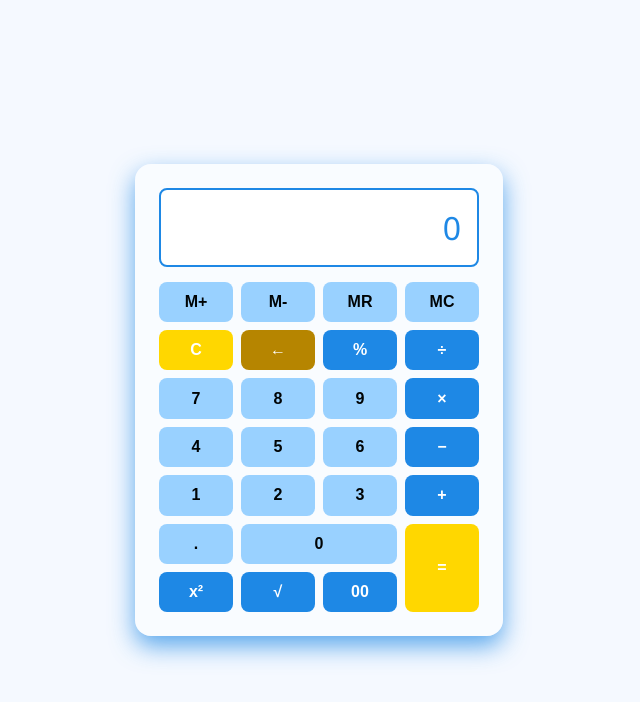
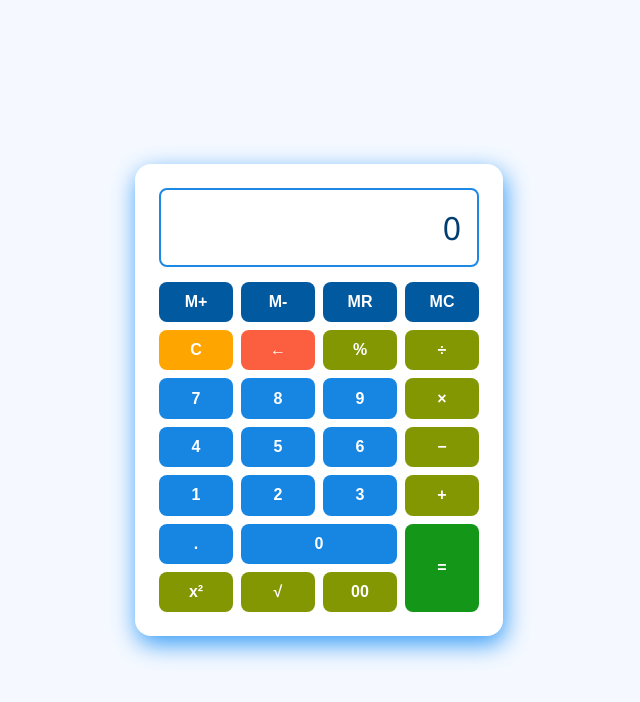
Before and after one commit to AkashKumar2011/basic_calculator, a plain HTML site: page index.html in a window 1280 px wide. Shown: the whole page, without its empty margins (321-961 px from the left). Drawn offline with Linux system fonts and the light colour scheme.

Commit message:
Updated UI

```diff
--- a/style.css
+++ b/style.css
@@ -1,7 +1,7 @@
 body {
     font-family: 'Segoe UI', sans-serif;
     background: #f5f9ff;
-    color: #222;
+    color: #fff;
     display: flex;
     justify-content: center;
     align-items: center;
@@ -10,22 +10,22 @@ body {
   }
 
   .calculator {
-    background: #ffffff61;
+    background: #fff;
     border-radius: 1rem;
-    box-shadow: 0 10px 25px rgb(30 136 229 / 72%);
+    box-shadow: 2px .5rem 1.5rem rgba(2, 131, 244, 0.795);
     width: 100%;
     max-width: 20rem;
     padding: 1.5rem;
   }
 
   .display {
-    background: #ffffff;
+    background: #fff;
     padding: 1rem;
     font-size: 2rem;
     border-radius: .5rem;
     text-align: right;
     border: 2px solid #1e88e5;
-    color: #1e88e5;
+    color: #003d71;
     margin-bottom: 15px;
     overflow-x: auto;
   }
@@ -40,8 +40,8 @@ body {
     font-size: 1rem;
     font-weight: 600;
     padding: .7rem 1rem;
-    background: #64b9ffa3;
-    color: #000405  ;
+    background: #007be0e9;
+    color: #fff;
     border: none;
     border-radius: .5rem;
     cursor: pointer;
@@ -49,7 +49,7 @@ body {
   }
 
   .btn:hover {
-    background: #bbdefb;
+    background: #0159a0;
   }
 
   .btn[data-action="+"] ,
@@ -60,26 +60,29 @@ body {
   .btn[data-action="square"] ,
   .btn[data-action="sqrt"] ,
   .btn[data-number="00"] {
-    background-color: #1e88e5;
+    background-color: #839702;
     color: #fff;
   }
 
-  .btn[data-action="clear"],
+  .btn[data-action="clear"]{
+    background-color: orange;
+    color: #fff;
+  }
   .btn[data-action="="] {
-    background-color: gold;
+    background-color: rgba(0, 143, 5, 0.922);
     color: #fff;
   }
 
   .btn[data-action="del"] {
-    background-color: rgb(182, 133, 0);
+    background-color: rgba(250, 45, 4, 0.762);
     color: #fff;
   }
 
-  .btn[data-action="M+"],
-  .btn[data-action="M-"],
-  .btn[data-action="MR"],
-  .btn[data-action="MC"] {
-    background-color: #005ba5;
+  .btn[data-action="m+"],
+  .btn[data-action="m-"],
+  .btn[data-action="mr"],
+  .btn[data-action="mc"] {
+    background-color: #0159a0;
     color: #fff;
   }
 
```
